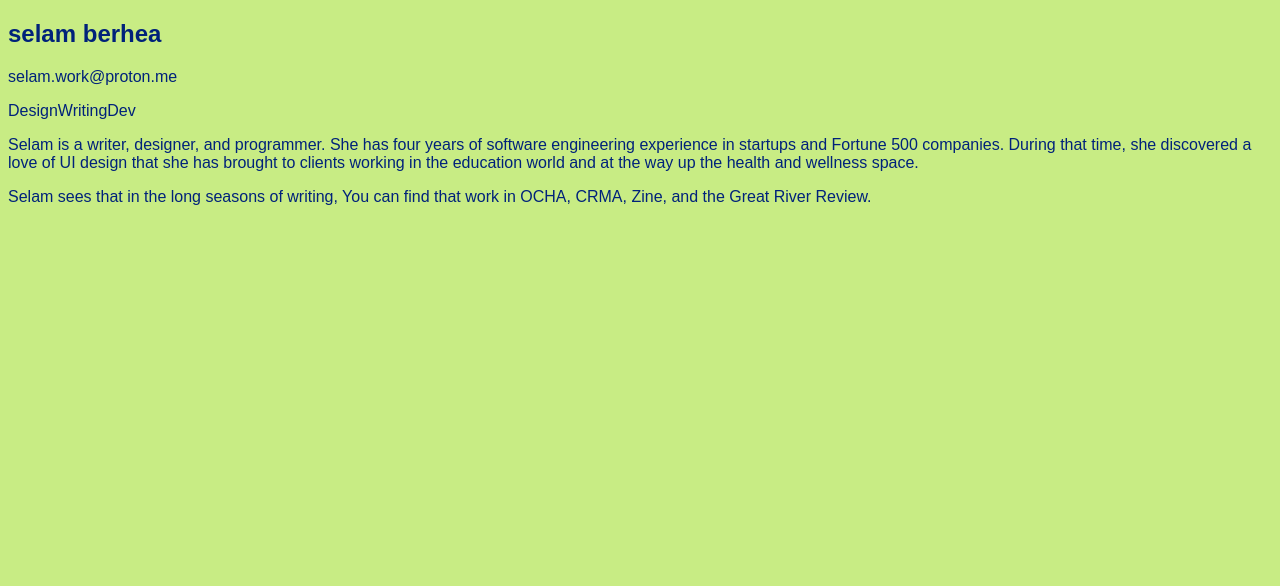
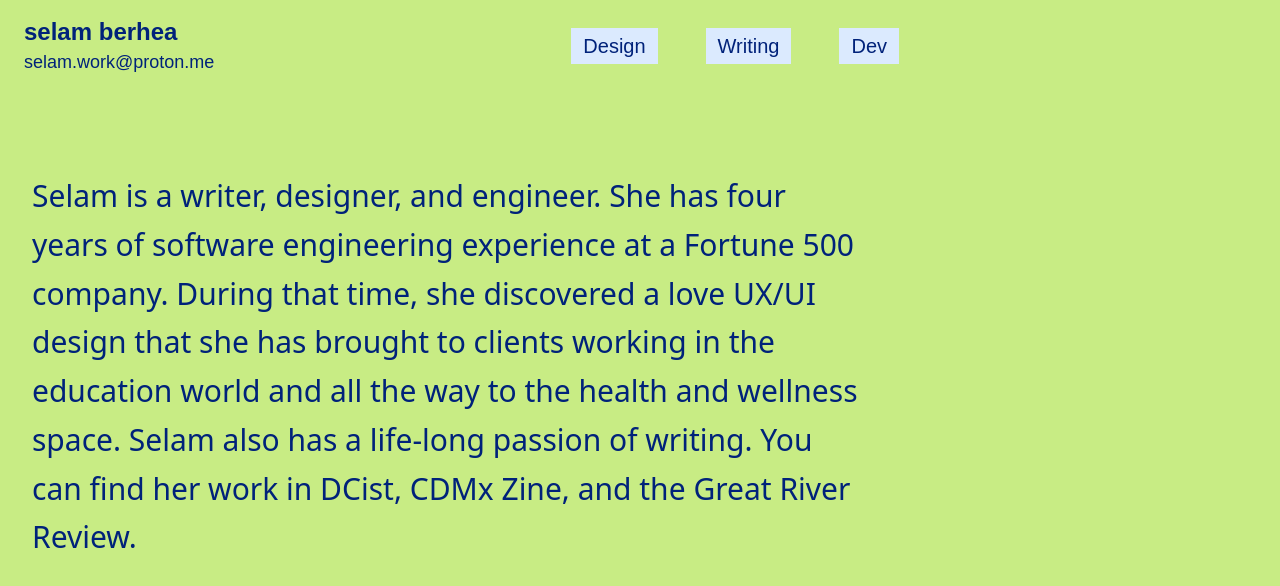
Before and after one commit to sberhea/portfolio, a Next.js app: page / in a window 1280 px wide. Shown: the top 586 px of the page. Built offline with nearby package versions, Linux system fonts and the light colour scheme.

Commit message:
chore: reconfigure tailwind and style landing page

```diff
--- a/package.json
+++ b/package.json
@@ -26,11 +26,13 @@
     "@types/react-dom": "^19",
     "@typescript-eslint/eslint-plugin": "^8.42.0",
     "@typescript-eslint/parser": "^8.42.0",
+    "autoprefixer": "^10.4.21",
     "eslint": "^9",
     "eslint-config-next": "15.5.2",
     "eslint-config-prettier": "^10.1.8",
+    "postcss": "^8.5.6",
     "prettier": "^3.6.2",
-    "tailwindcss": "^4",
+    "tailwindcss": "^3.4.17",
     "typescript": "^5"
   }
 }
--- /dev/null
+++ b/postcss.config.js
@@ -0,0 +1,6 @@
+module.exports = {
+  plugins: {
+    tailwindcss: {},
+    autoprefixer: {},
+  },
+}
--- a/postcss.config.mjs
+++ /dev/null
@@ -1,5 +0,0 @@
-const config = {
-  plugins: ['@tailwindcss/postcss'],
-};
-
-export default config;
--- a/src/app/globals.css
+++ b/src/app/globals.css
@@ -2,22 +2,24 @@
 @tailwind components;
 @tailwind utilities;
 
+/* TODO: Make color swapper */
 :root {
   --background: #C8EC84;
   --foreground: #00227A;
 }
 
-@media (prefers-color-scheme: dark) {
+/* TODO: change hover color for dark mode */
+/*  @media (prefers-color-scheme: dark) {
   :root {
     --background: #0a0a0a;
     --foreground: #ededed;
   }
-}
+} */
 
 body {
   color: var(--foreground);
   background: var(--background);
-  font-family: Arial, Helvetica, sans-serif;
+  font-family: Arial, Helvetica, serif;
 }
 
 @layer utilities {
@@ -25,3 +27,15 @@ body {
     text-wrap: balance;
   }
 }
+
+/* TODO: Think about ways to use component classes */
+/* Only create component classes for repeated patterns
+@layer components {
+  .prose-paragraph {
+    @apply text-base leading-relaxed text-gray-700;
+  }
+
+  .hero-text {
+    @apply text-4xl font-bold text-center;
+  }
+} */
--- a/src/app/layout.tsx
+++ b/src/app/layout.tsx
@@ -1,21 +1,4 @@
-import type { Metadata } from 'next';
-import { Geist, Geist_Mono } from 'next/font/google';
 import './globals.css';
-
-const geistSans = Geist({
-  variable: '--font-geist-sans',
-  subsets: ['latin'],
-});
-
-const geistMono = Geist_Mono({
-  variable: '--font-geist-mono',
-  subsets: ['latin'],
-});
-
-export const metadata: Metadata = {
-  title: 'Create Next App',
-  description: 'Generated by create next app',
-};
 
 export default function RootLayout({
   children,
@@ -24,9 +7,7 @@ export default function RootLayout({
 }>) {
   return (
     <html lang="en">
-      <body
-        className={`${geistSans.variable} ${geistMono.variable} antialiased`}
-      >
+      <body>
         {children}
       </body>
     </html>
--- a/src/app/page.tsx
+++ b/src/app/page.tsx
@@ -1,35 +1,26 @@
-import React from 'react';
-import './globals.css';
+import Navbar from "@/components/Navbar";
+import Hero from "@/components/Hero";
 
-const LandingPage = () => {
+export default function HomePage() {
   return (
-    <div className="min-h-screen">
-      {/* White Section */}
-      <section className="bg-white px-8 py-16 md:px-16 lg:px-24">
-        <div className="max-w-4xl mx-auto">
-          <div className="mb-8">
-            <h1 className="text-2xl font-bold mb-2">selam berhea</h1>
-            <p className="text-gray-600">selam.work@proton.me</p>
-          </div>
+    <main className="">
+       <header className="flex justify-between items-center px-6 py-4">
+        {/* Left side - Name and Email */}
+        <div className="flex flex-col">
+          <h1 className="text-2xl font-semibold">selam berhea</h1>
+          <p className="text-lg">selam.work@proton.me</p>
+        </div>
 
-          <div className="flex gap-6 mb-8">
-            <span className="px-4 py-2 bg-blue-500 text-white rounded-full text-sm font-medium">Design</span>
-            <span className="px-4 py-2 bg-gray-200 text-gray-700 rounded-full text-sm font-medium">Writing</span>
-            <span className="px-4 py-2 bg-gray-200 text-gray-700 rounded-full text-sm font-medium">Dev</span>
-          </div>
+       {/* Navbar */}
+        <Navbar />
 
-          <div className="prose max-w-none">
-            <p className="text-gray-800 leading-relaxed mb-4">
-              Selam is a writer, designer, and programmer. She has four years of software engineering experience in startups and Fortune 500 companies. During that time, she discovered a love of UI design that she has brought to clients working in the education world and at the way up the health and wellness space.
-            </p>
-            <p className="text-gray-800 leading-relaxed">
-              Selam sees that in the long seasons of writing, You can find that work in OCHA, CRMA, Zine, and the Great River Review.
-            </p>
-          </div>
-        </div>
-      </section>
-    </div>
+        <div className="flex"></div>
+      </header>
+
+      {/* Page content */}
+      <div className="max-w-4xl py-12">
+        <Hero/>
+      </div>
+    </main>
   );
-};
-
-export default LandingPage;
+}
--- /dev/null
+++ b/src/components/Hero.tsx
@@ -0,0 +1,16 @@
+const Hero = ({}) => {
+  return (
+    <section className="p-8">
+      {/* Bio */}
+      <p className="text-3xl leading-relaxed" style={{ fontFamily: 'Instrument Sans, system-ui, -apple-system, sans-serif' }}>
+        Selam is a writer, designer, and engineer. She has four years of software engineering experience at a Fortune 500 company.
+        During that time, she discovered a love UX/UI design that she has
+        brought to clients working in the education world and all the way to the health and wellness space.
+        Selam also has a life-long passion of writing.
+        You can find her work in DCist, CDMx Zine, and the Great River Review.
+      </p>
+    </section>
+  );
+};
+
+export default Hero;
--- /dev/null
+++ b/src/components/Navbar.tsx
@@ -0,0 +1,28 @@
+"use client";
+
+const Navbar = () => {
+  return (
+    <nav className="flex justify-evenly gap-x-12">
+          <a
+            href="#design"
+            className="px-3 py-1 text-xl font-medium bg-blue-100 hover:bg-yellow-200 transition-colors duration-200"
+          >
+            Design
+          </a>
+          <a
+            href="#writing"
+            className="px-3 py-1 text-xl font-medium  bg-blue-100 hover:bg-yellow-200 transition-colors duration-200"
+          >
+            Writing
+          </a>
+          <a
+            href="#dev"
+            className="px-3 py-1 text-xl font-medium bg-blue-100 hover:bg-yellow-200 transition-colors duration-200"
+          >
+            Dev
+          </a>
+        </nav>
+  );
+};
+
+export default Navbar;
--- /dev/null
+++ b/tailwind.config.js
@@ -0,0 +1,19 @@
+/** @type {import('tailwindcss').Config} */
+const config = {
+  content: [
+    './src/app/**/*.{js,ts,jsx,tsx,mdx}',        // Your app directory
+    './src/components/**/*.{js,ts,jsx,tsx,mdx}', // Your components
+    './src/**/*.{js,ts,jsx,tsx,mdx}',
+  ],
+  theme: {
+    extend: {
+      colors: {
+        background: "var(--background)",
+        foreground: "var(--foreground)",
+      },
+    },
+  },
+  plugins: [],
+};
+
+module.exports = config;
--- a/tailwind.config.ts
+++ /dev/null
@@ -1,19 +0,0 @@
-import type { Config } from 'tailwindcss'
-
-const config: Config = {
-  content: [
-    './pages/**/*.{js,ts,jsx,tsx,mdx}',
-    './components/**/*.{js,ts,jsx,tsx,mdx}',
-    './app/**/*.{js,ts,jsx,tsx,mdx}',
-  ],
-  theme: {
-    extend: {
-      colors: {
-        background: "var(--background)",
-        foreground: "var(--foreground)",
-      },
-    },
-  },
-  plugins: [],
-}
-export default config
```
Also changed, not shown: 1 other file (tests, documents, lock files or other folders).
